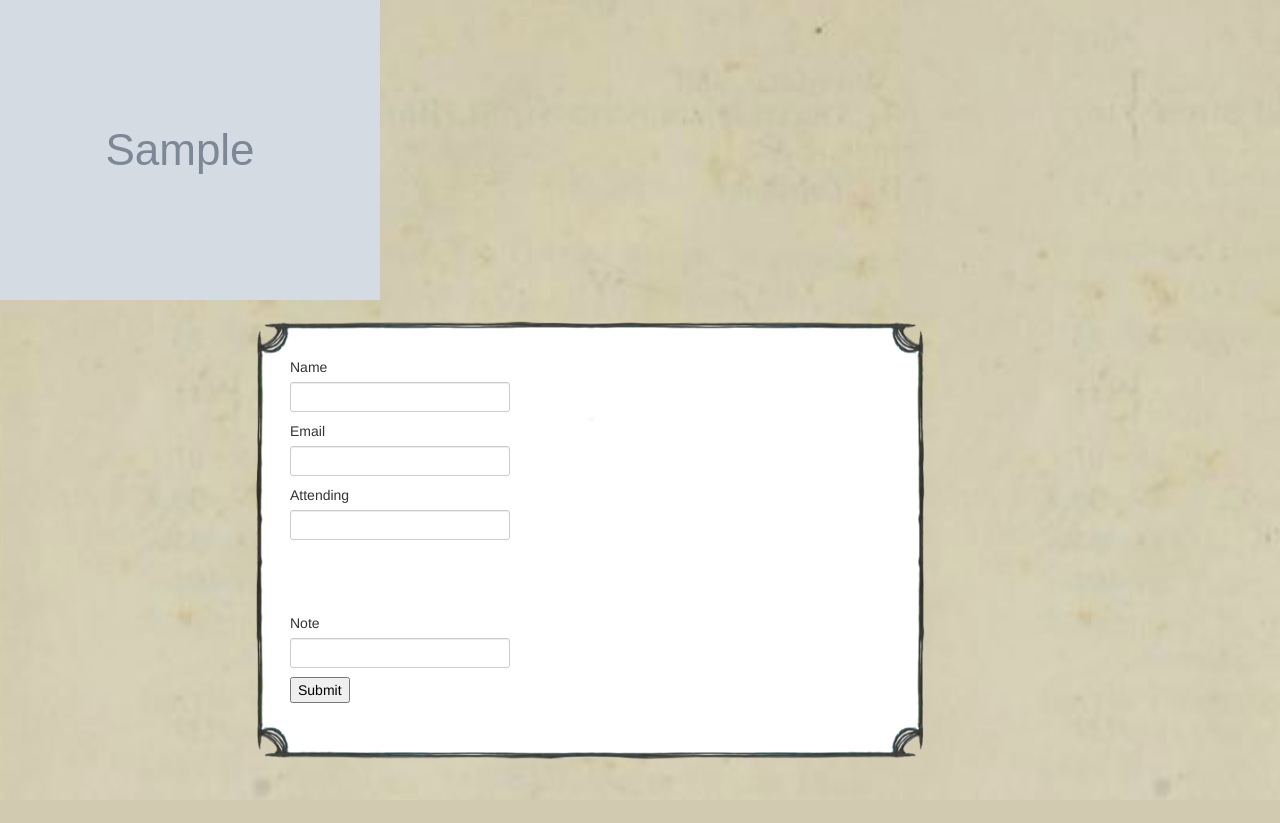
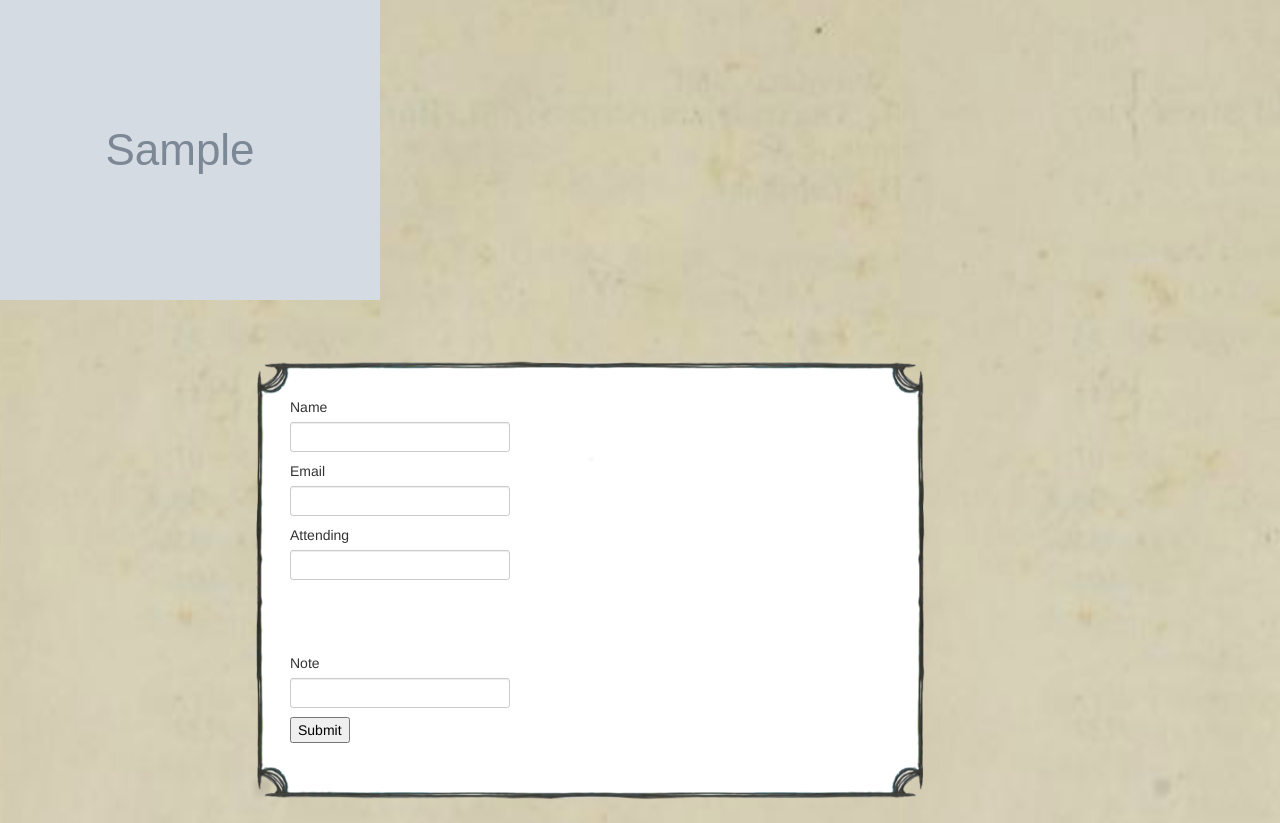
Before and after one commit to jhalcrow/ournewballandchain, a Flask app: template ournewballandchain/templates/rsvp_form.html in a window 1280 px wide. Before the commit the page ends 791 px from the top, so only its background shows below. Run offline with Flask 2, Linux system fonts and the light colour scheme; the template is opened without the code that fills it: most values are stand-ins (such as "Sample title", 1, 10 or a date in 2020); grey boxes marked "Sample" are stand-in pictures; form fields are guessed from the names that the template uses; parts of the project's set-up code (start-up, migrations or seed data) failed here and were passed over.

Commit message:
Lower content container

```diff
--- a/ournewballandchain/static/css/main.css
+++ b/ournewballandchain/static/css/main.css
@@ -10,7 +10,7 @@ body {
 
 .container {
     text-align:center;
-    margin-top: -290px;
+    margin-top: -250px;
     margin-left: 150px;
 }
 
```
